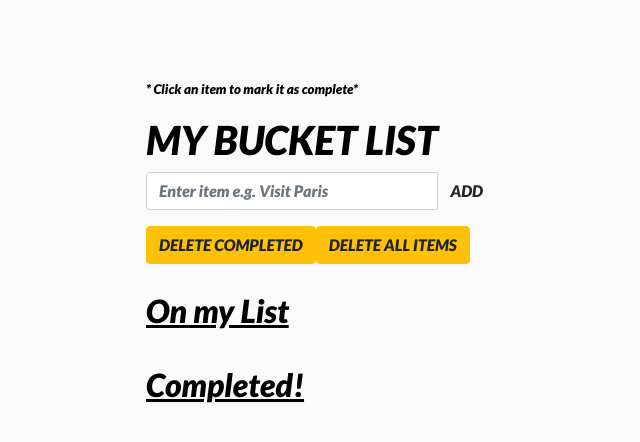
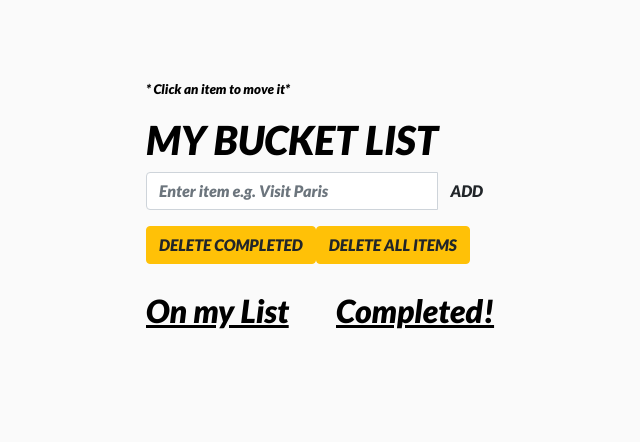
Before and after one commit to justin-curtis-lu/BucketList, a Flask app: page / in a window 1280 px wide. Shown: the top 442 px of the page, without its empty margins (319-959 px from the left). Run offline with Flask 2, Linux system fonts and the light colour scheme; data that the repository does not hold is empty; some libraries are stand-ins or nearby versions.

Commit message:
2 cols
completed and on my list

```diff
--- a/templates/index.html
+++ b/templates/index.html
@@ -17,7 +17,7 @@
     <div class="container">
         <div class="row justify-content-md-center">
             <div class="col-lg-4 col-lg-offset-4" id="content">
-                <p class="small">* Click an item to mark it as complete*</p>
+                <p class="small">* Click an item to move it*</p>
                 <h1>MY BUCKET LIST</h1>
                 <form action="{{ url_for('main.add_item') }}" method="POST" role="form">
                     <div class="form-group">
@@ -47,6 +47,8 @@
                 </div>
 
                 <br>
+                <div class="row">
+                    <div class="col">
                         <h2>On my List</h2>
                         <ul class="list-group t20">
                             {% for todo in items_collection %}
@@ -57,7 +59,9 @@
                                 </a>
                             {% endfor %}
                         </ul>
+                    </div>
                     <br>
+                    <div class="col">
                         <h2>Completed!</h2>
                         <ul class="list-group t20">
                             {% for todo in done %}
@@ -71,6 +75,8 @@
                     </div>
                 </div>
             </div>
+        </div>
+    </div>
 </body>
     <script src="https://code.jquery.com/jquery-3.3.1.slim.min.js" integrity="sha384-q8i/X+965DzO0rT7abK41JStQIAqVgRVzpbzo5smXKp4YfRvH+8abtTE1Pi6jizo" crossorigin="anonymous"></script>
     <script src="https://cdnjs.cloudflare.com/ajax/libs/popper.js/1.14.7/umd/popper.min.js" integrity="sha384-UO2eT0CpHqdSJQ6hJty5KVphtPhzWj9WO1clHTMGa3JDZwrnQq4sF86dIHNDz0W1" crossorigin="anonymous"></script>
```
Lines whose indentation alone changed are shown as unchanged.
